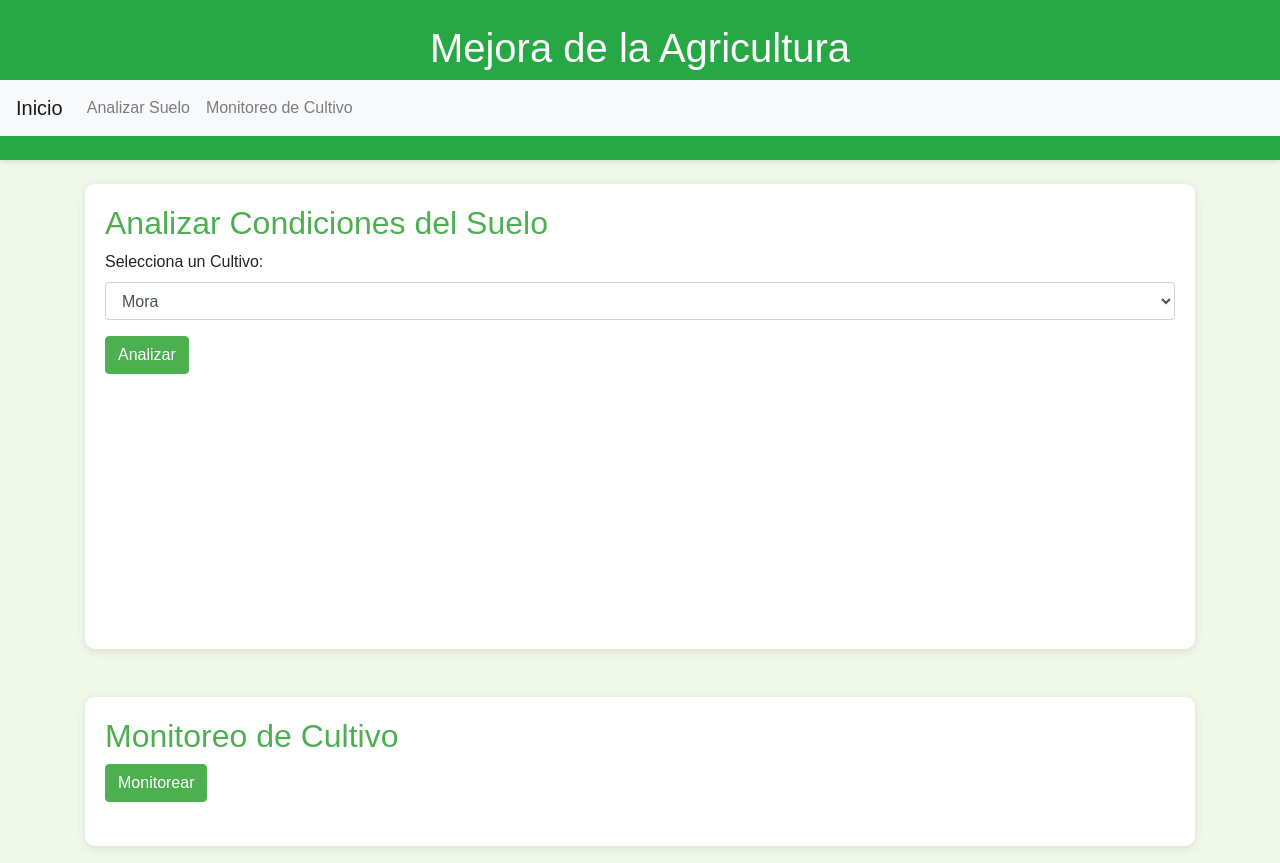
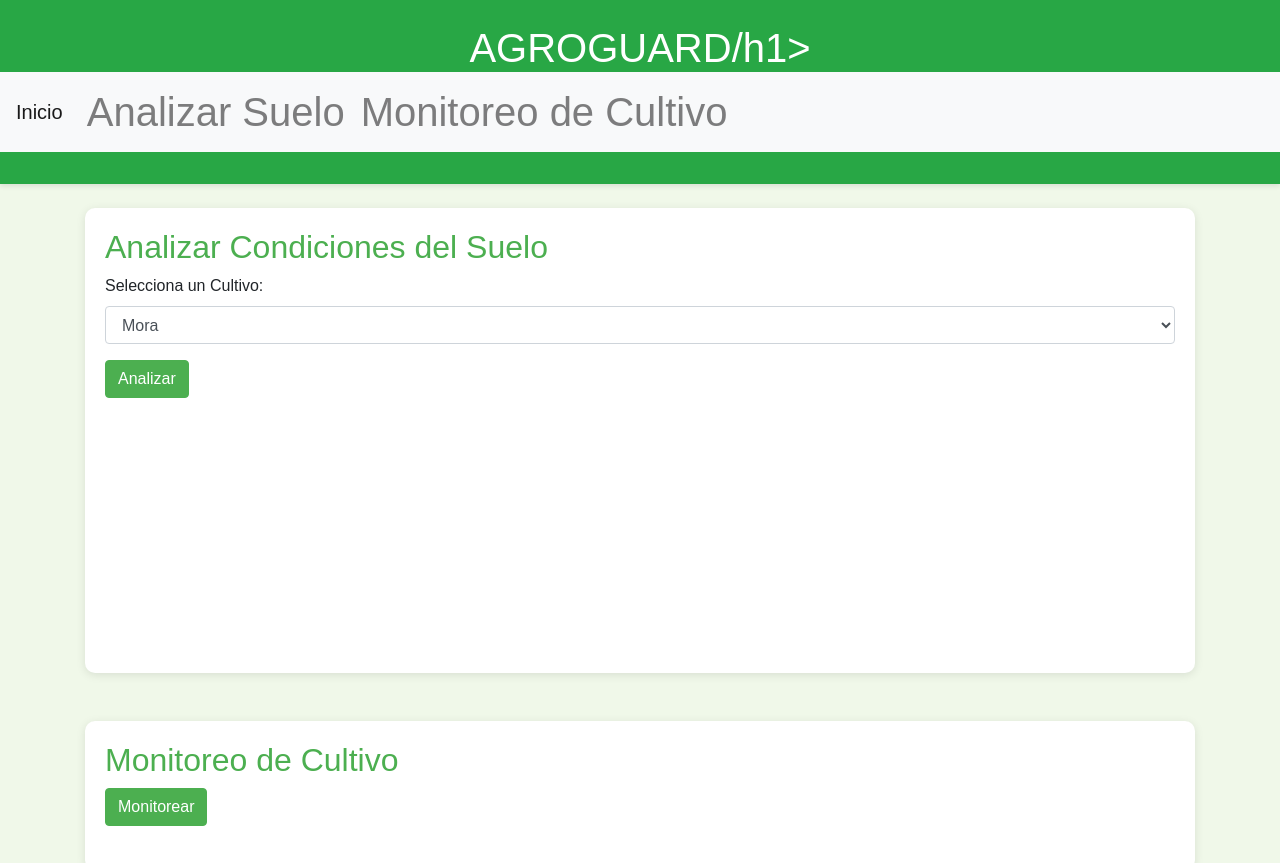
Before and after one commit to iamsxntx/BetaByLeon, a plain HTML site: page index.html in a window 1280 px wide. Shown: the top 863 px of the page. Drawn offline with nearby package versions, Linux system fonts and the light colour scheme.

Commit message:
index.html

```diff
--- a/index.html
+++ b/index.html
@@ -10,7 +10,7 @@
 </head>
 <body>
     <header class="bg-success text-white text-center py-4">
-        <h1>Mejora de la Agricultura</h1>
+        <h1>AGROGUARD/h1>
         <nav class="navbar navbar-expand-lg navbar-light bg-light">
             <a class="navbar-brand" href="#">Inicio</a>
             <div class="collapse navbar-collapse" id="navbarNav">
```
